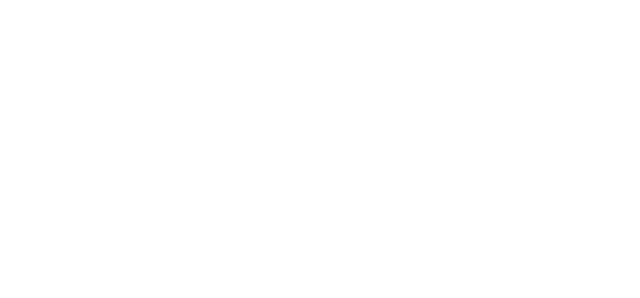
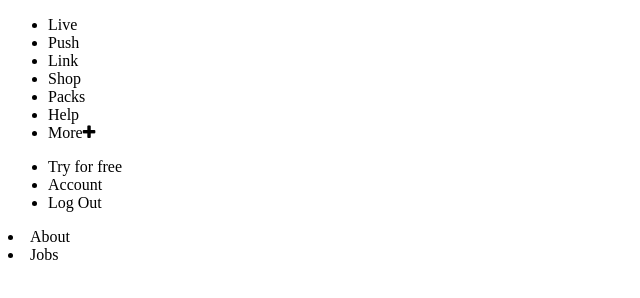
Before and after one commit to bieniucieniu/Ableton, a plain HTML site: page index.html in a window 1280 px wide. Shown: the whole page, without its empty margins (0-640 px from the left). Drawn offline with Linux system fonts and the light colour scheme.

Commit message:
feat: :art: create html nav

```diff
--- a/index.html
+++ b/index.html
@@ -4,8 +4,35 @@
     <meta charset="UTF-8" />
     <meta http-equiv="X-UA-Compatible" content="IE=edge" />
     <meta name="viewport" content="width=device-width, initial-scale=1.0" />
+    <link
+      rel="stylesheet"
+      href="https://cdnjs.cloudflare.com/ajax/libs/font-awesome/4.7.0/css/font-awesome.min.css"
+    />
     <link rel="stylesheet" href="css/style.css" />
     <title>Abelton</title>
   </head>
-  <body></body>
+  <body>
+    <nav class="main-nav">
+      <ul class="navbar-main">
+        <li>Live</li>
+        <li>Push</li>
+        <li>Link</li>
+        <li>Shop</li>
+        <li>Packs</li>
+        <li>Help</li>
+        <li>More<i class="fa fa-plus"></i></li>
+      </ul>
+
+      <ul class="navbar-side">
+        <li>Try for free</li>
+        <li>Account</li>
+        <li>Log Out</li>
+      </ul>
+    </nav>
+
+    <nav class="page-nav">
+      <li>About</li>
+      <li>Jobs</li>
+    </nav>
+  </body>
 </html>
```
